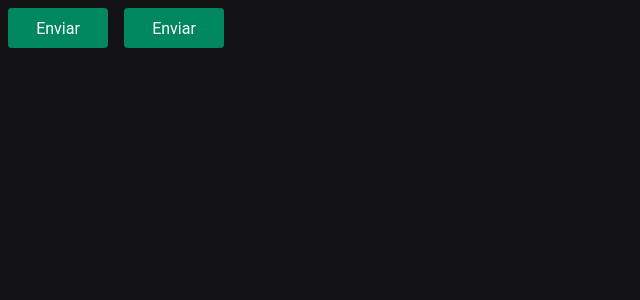
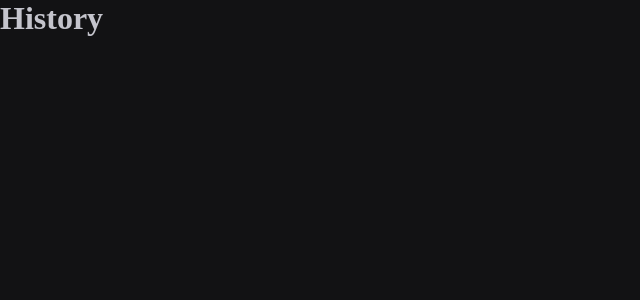
Before and after one commit to ItaloRodriguesDev/Ignite-Timer, a React (Vite) app: page /history in a window 1280 px wide. Shown: the top 300 px of the page, without its empty margins (0-640 px from the left). Built offline with nearby package versions, Linux system fonts and the light colour scheme.

Commit message:
React router dom

```diff
--- a/package.json
+++ b/package.json
@@ -12,6 +12,7 @@
   "dependencies": {
     "react": "^18.2.0",
     "react-dom": "^18.2.0",
+    "react-router-dom": "^6.3.0",
     "styled-components": "^5.3.5"
   },
   "devDependencies": {
--- a/src/App.tsx
+++ b/src/App.tsx
@@ -1,15 +1,16 @@
 import { ThemeProvider } from 'styled-components'
-import { Button } from './components/Button'
+import { BrowserRouter } from 'react-router-dom'
+import { Router } from './Router'
 import { GlobalStyle } from './styles/global'
 import { defaultTheme } from './styles/themes/default'
 
 export function App() {
   return (
     <ThemeProvider theme={defaultTheme}>
-      <Button variant="primary" />
-      <Button variant="secondary" />
-
-      <GlobalStyle />
+      <BrowserRouter>
+        <Router />
+        <GlobalStyle />
+      </BrowserRouter>
     </ThemeProvider>
   )
 }
--- /dev/null
+++ b/src/Router.tsx
@@ -0,0 +1,12 @@
+import { Routes, Route } from 'react-router-dom'
+import { History } from './pages/History'
+import { Home } from './pages/home'
+
+export function Router() {
+  return (
+    <Routes>
+      <Route path="/" element={<Home />} />
+      <Route path="/history" element={<History />} />
+    </Routes>
+  )
+}
--- a/src/components/Button.styles.ts
+++ /dev/null
@@ -1,29 +0,0 @@
-import styled from 'styled-components'
-
-export type ButtonVariant = 'primary' | 'secondary' | 'danger' | 'success'
-
-export interface ButtonContainerProps {
-  variant: ButtonVariant
-}
-
-const buttonVariants = {
-  primary: 'purple',
-  secondary: 'orange',
-  danger: 'red',
-  success: 'green',
-}
-
-export const ButtonContainer = styled.button<ButtonContainerProps>`
-  width: 100px;
-  height: 40px;
-  border-radius: 4px;
-  border: 0;
-  margin: 8px;
-
-  background-color: ${(props) => props.theme['green-500']};
-  color: ${(props) => props.theme.white};
-
-  /*${(props) => {
-    return `background: ${buttonVariants[props.variant]}`
-  }}*/
-`
--- a/src/components/Button.tsx
+++ /dev/null
@@ -1,9 +0,0 @@
-import { ButtonContainer, ButtonVariant } from './Button.styles'
-
-interface ButtonProps {
-  variant?: ButtonVariant
-}
-
-export function Button({ variant = 'primary' }: ButtonProps) {
-  return <ButtonContainer variant={variant}>Enviar</ButtonContainer>
-}
--- /dev/null
+++ b/src/pages/History.tsx
@@ -0,0 +1,3 @@
+export function History() {
+  return <h1>History</h1>
+}
--- /dev/null
+++ b/src/pages/Home.tsx
@@ -0,0 +1,3 @@
+export function Home() {
+  return <h1>Home</h1>
+}
```
Also changed, not shown: 2 other files (tests, documents, lock files or other folders).
